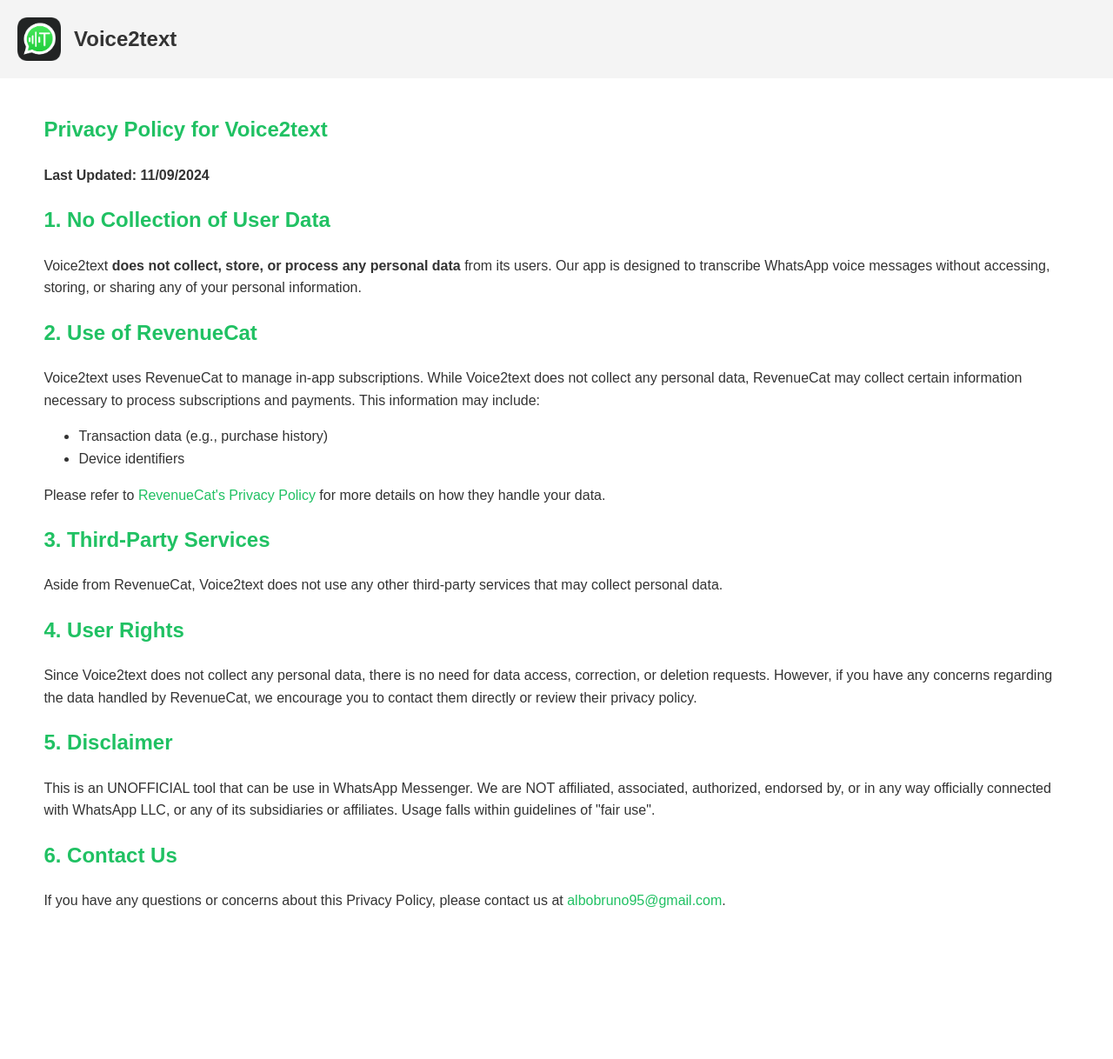
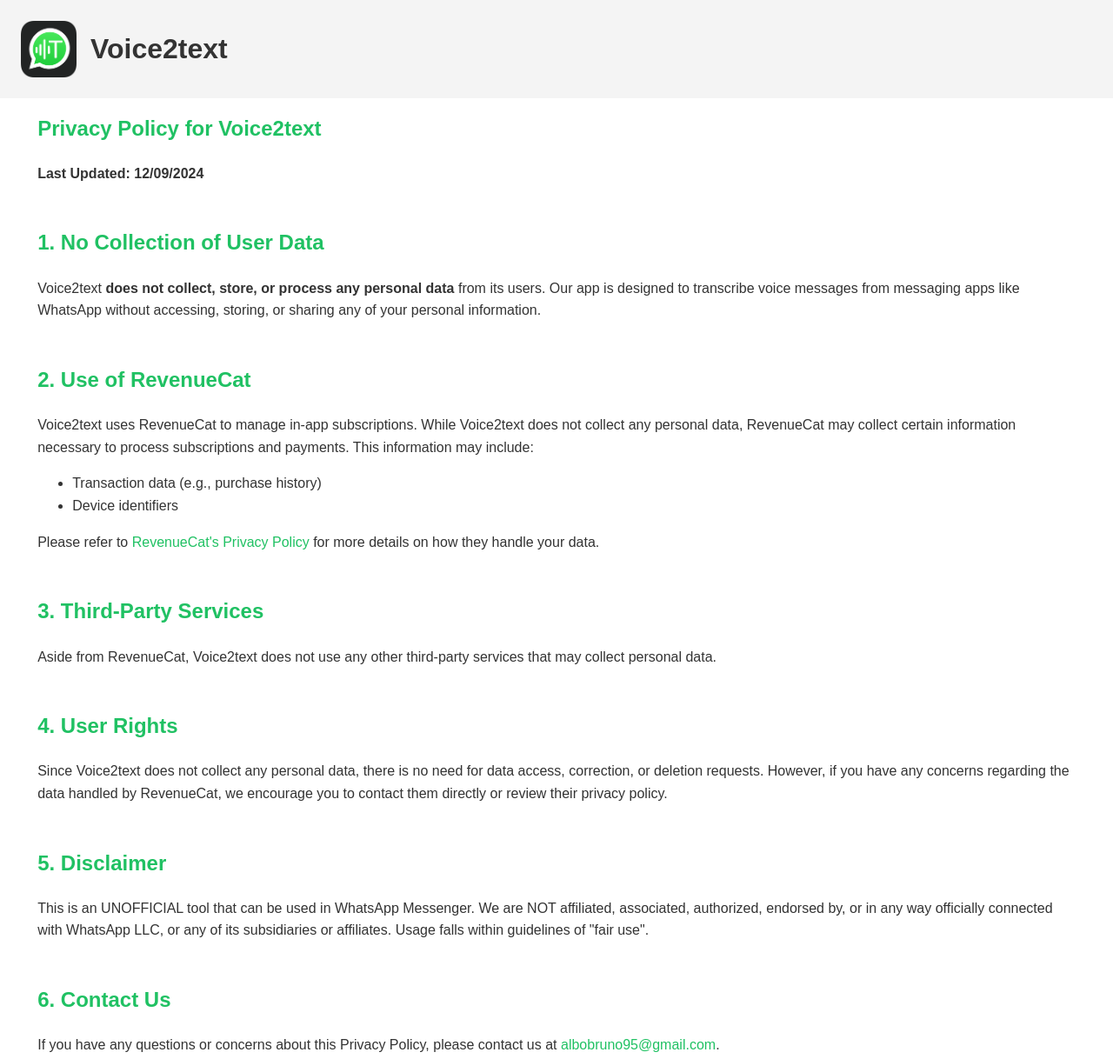
Before and after one commit to albo95/Voice2TextPrivacyAndPolicy, a plain HTML site: page index.html in a window 1280 px wide. Shown: the whole page at 87% size. Before the commit the page ends 1079 px from the top, so only its background shows below. Drawn offline with Linux system fonts and the light colour scheme.

Commit message:
Miglòioirie

```diff
--- a/index.html
+++ b/index.html
@@ -15,28 +15,32 @@
         header {
             display: flex;
             align-items: center;
-            padding: 20px;
+            padding: 1.5rem;
             background-color: #f4f4f4;
         }
         header img {
-            width: 50px;
+            width: 4rem;
             height: auto;
-            margin-right: 15px;
+            margin-right: 1rem;
         }
         header h1 {
-            font-size: 24px;
+            font-size: 2rem;
             margin: 0;
         }
+
         .container {
-            padding: 20px;
-            margin: 0rem 1.9rem;
+            padding: 1rem;
+            margin: 0rem 1.7rem;
+        }
+        .listElem {
+            padding-top: 3rem; /* Aggiunge padding superiore a tutti gli elementi con la classe listElem */
         }
         h2 {
             color: #20C163;
-            margin-top: 20px;
+            margin-top: 0rem;
         }
         p {
-            margin: 10px 0;
+            margin: 0rem 0;
         }
         a {
             color: #20C163;
@@ -58,11 +62,14 @@
 
     <div class="container">
         <h2>Privacy Policy for Voice2text</h2>
-        <p><strong>Last Updated: 11/09/2024</strong></p>
+        <p><strong>Last Updated: 12/09/2024</strong></p>
 
+        <div class="listElem">
             <h2>1. No Collection of User Data</h2>
-        <p>Voice2text <strong>does not collect, store, or process any personal data</strong> from its users. Our app is designed to transcribe WhatsApp voice messages without accessing, storing, or sharing any of your personal information.</p>
+            <p>Voice2text <strong>does not collect, store, or process any personal data</strong> from its users. Our app is designed to transcribe voice messages from messaging apps like WhatsApp without accessing, storing, or sharing any of your personal information.</p>
+        </div>
 
+        <div class="listElem">
             <h2>2. Use of RevenueCat</h2>
             <p>Voice2text uses RevenueCat to manage in-app subscriptions. While Voice2text does not collect any personal data, RevenueCat may collect certain information necessary to process subscriptions and payments. This information may include:</p>
             <ul>
@@ -70,18 +77,27 @@
                 <li>Device identifiers</li>
             </ul>
             <p>Please refer to <a href="https://www.revenuecat.com/privacy" target="_blank">RevenueCat's Privacy Policy</a> for more details on how they handle your data.</p>
+        </div>
 
+        <div class="listElem">
             <h2>3. Third-Party Services</h2>
             <p>Aside from RevenueCat, Voice2text does not use any other third-party services that may collect personal data.</p>
+        </div>
 
+        <div class="listElem">
             <h2>4. User Rights</h2>
             <p>Since Voice2text does not collect any personal data, there is no need for data access, correction, or deletion requests. However, if you have any concerns regarding the data handled by RevenueCat, we encourage you to contact them directly or review their privacy policy.</p>
+        </div>
 
+        <div class="listElem">
             <h2>5. Disclaimer</h2>
-        <p>This is an UNOFFICIAL tool that can be use in WhatsApp Messenger. We are NOT affiliated, associated, authorized, endorsed by, or in any way officially connected with WhatsApp LLC, or any of its subsidiaries or affiliates. Usage falls within guidelines of "fair use".</p>
+            <p>This is an UNOFFICIAL tool that can be used in WhatsApp Messenger. We are NOT affiliated, associated, authorized, endorsed by, or in any way officially connected with WhatsApp LLC, or any of its subsidiaries or affiliates. Usage falls within guidelines of "fair use".</p>
+        </div>
 
+        <div class="listElem">
             <h2>6. Contact Us</h2>
             <p>If you have any questions or concerns about this Privacy Policy, please contact us at <a href="mailto:albobruno95@gmail.com">albobruno95@gmail.com</a>.</p>
         </div>
+    </div>
 </body>
 </html>
```
Lines whose indentation alone changed are shown as unchanged.
